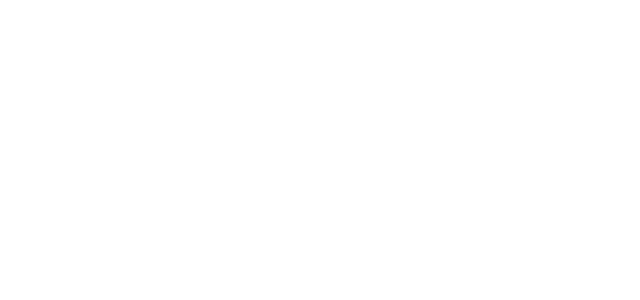
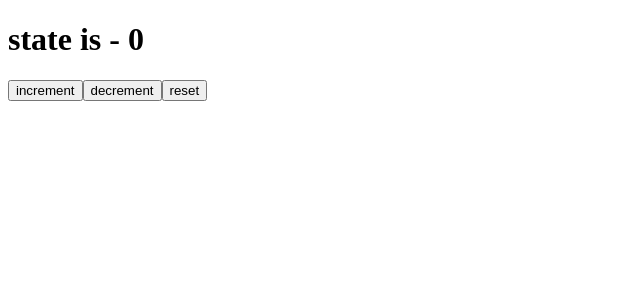
Before and after one commit to igorGavr/react_home_work, a React (Create React App) app: page / in a window 1280 px wide. Shown: the top 300 px of the page, without its empty margins (0-640 px from the left). Built offline with nearby package versions, Linux system fonts and the light colour scheme.

Commit message:
les 6 redux_base 1

```diff
--- a/src/App.js
+++ b/src/App.js
@@ -1,12 +1,31 @@
+
+import {useDispatch, useSelector} from "react-redux";
+
+const App = () => {
+  let state = useSelector(state => state);
+  let dispatch = useDispatch();
 
 
+  return (
+      <div>
+        <h1>state is - {state}</h1>
 
-function App() {
-  return (
-    <div className="App">
+        <button onClick={() => {
+          dispatch({type: 'INC', payload: 1});
+        }}>increment
+        </button>
+        <button onClick={() => {
+          dispatch({type: 'DEC', payload: 1});
+        }}>decrement
+        </button>
+        <button onClick={() => {
+          dispatch({type: 'RESET', payload: 0});
 
-    </div>
+        }}>reset
+        </button>
+
+      </div>
   );
-}
+};
 
 export default App;
--- a/src/index.js
+++ b/src/index.js
@@ -2,10 +2,31 @@ import React from 'react';
 import ReactDOM from 'react-dom/client';
 
 import App from './App';
+import {Provider} from "react-redux";
+import {createStore} from 'redux';
 
 
+const root = ReactDOM.createRoot(document.getElementById('root'));
 
 
+function reducer(state = 0, action) {
+    switch (action.type) {
+        case 'INC':
+            return state + action.payload;
+        case 'DEC':
+            console.log(action.payload);
+            return state - action.payload;
+        case 'RESET':
+            console.log(action.payload);
+            state = action.payload;
+            return state;
+        default:
+            return state;
+    }
+}
 
-const root = ReactDOM.createRoot(document.getElementById('root'))
-root.render(<App/>)
+let store = createStore(reducer);
+
+root.render(<Provider store={store}>
+    <App/>
+</Provider>)
```
Also changed, not shown: package.json (+6 -1 lines), 1 other file (tests, documents, lock files or other folders).
